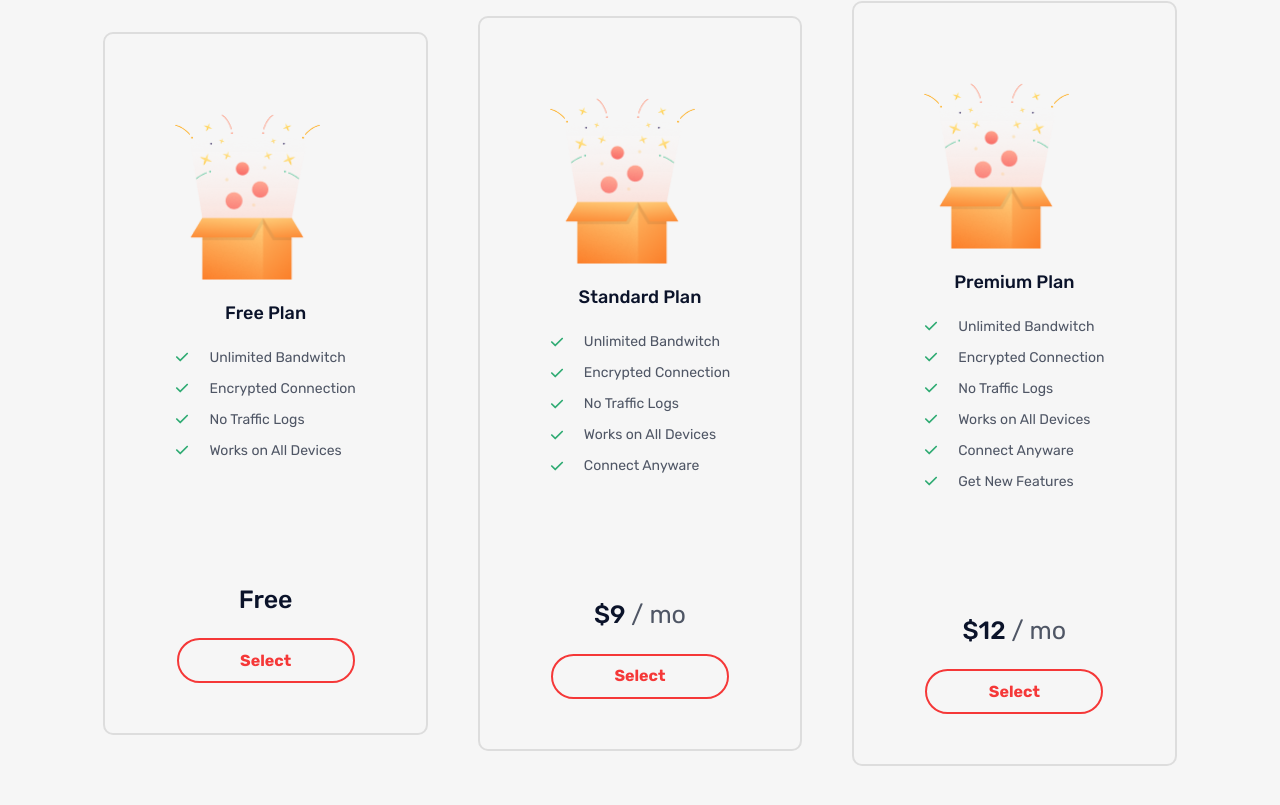
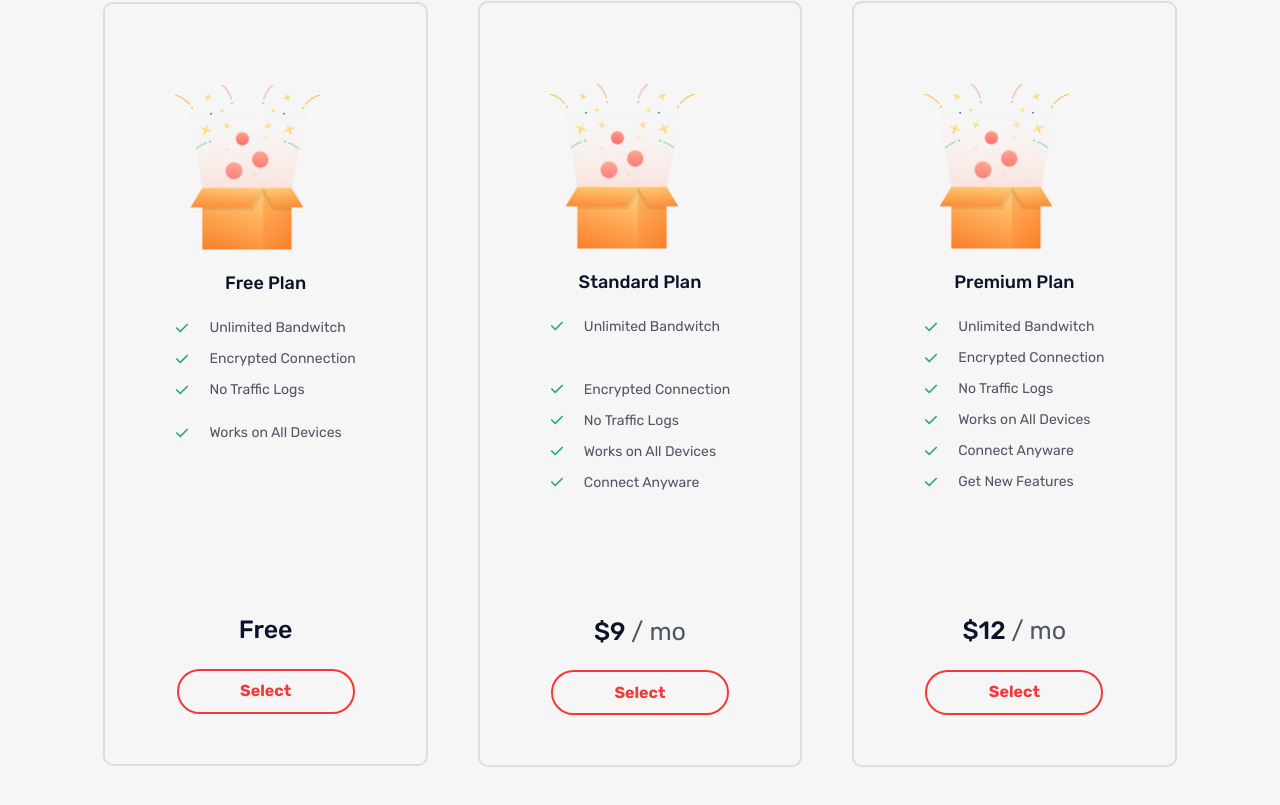
Before and after one commit to MariumAkterDev/LaslesVPN-Assg, a React (Vite) app: page / in a window 1280 px wide. Shown: the part 1823-2628 px from the top of the page. Built offline with nearby package versions, Linux system fonts and the light colour scheme.

Commit message:
Third Commit

```diff
--- a/src/Components/Plan/Plan.jsx
+++ b/src/Components/Plan/Plan.jsx
@@ -41,7 +41,7 @@ const Plan = () => {
                                     <p>No Traffic Logs</p>
                                 </div>
 
-                                <div className="card_Txt">
+                                <div className="card_Txt mt-3 mb-12">
                                     <FaCheck />
                                     <p>Works on All Devices</p>
                                 </div>
@@ -60,7 +60,7 @@ const Plan = () => {
                             <h4>Standard Plan</h4>
                             <div className="card_Txt_Shorna">
 
-                                <div className="card_Txt">
+                                <div className="card_Txt mb-8">
                                     <FaCheck />
                                     <p>Unlimited Bandwitch</p>
                                 </div>
```
